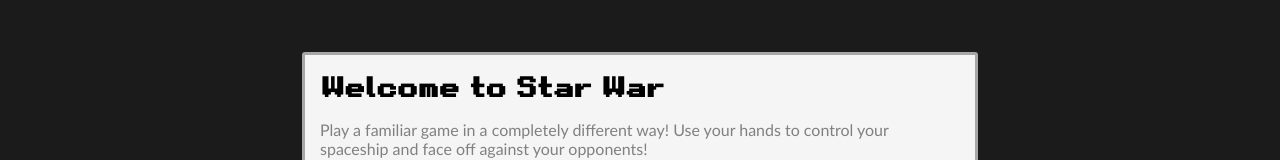
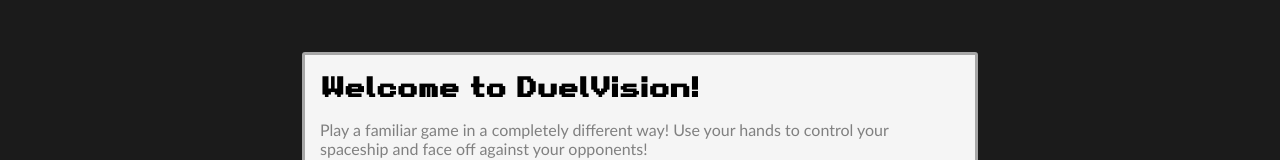
Before and after one commit to redacted24/duelvision, a React (Vite) app in the folder front/: page / in a window 1280 px wide. Shown: the part 190-350 px from the top of the page. Built offline with nearby package versions, Linux system fonts and the light colour scheme.

Commit message:
changed name from 'Star War' to DuelVision'

```diff
--- a/front/src/components/Login.jsx
+++ b/front/src/components/Login.jsx
@@ -23,7 +23,7 @@
 
             <div id="login-container">
                 <h2>
-                    Welcome to Star War
+                    Welcome to DuelVision!
                 </h2>
                 <p id='par-1'className='normal-font login-text'>Play a familiar game in a completely different way! Use your hands to control your spaceship and face off against your opponents! </p>
                 <h3>
```
